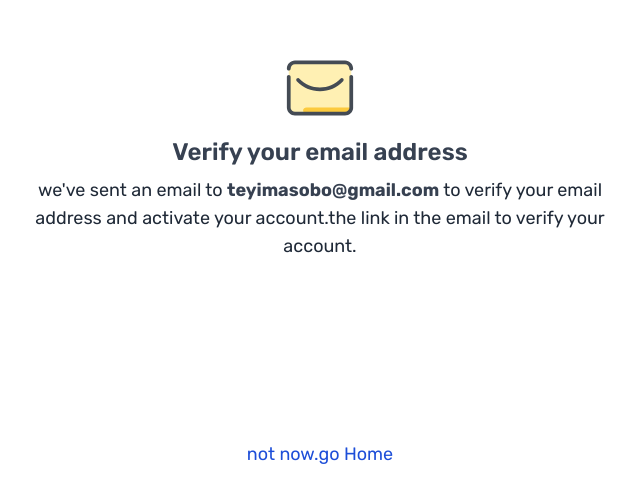
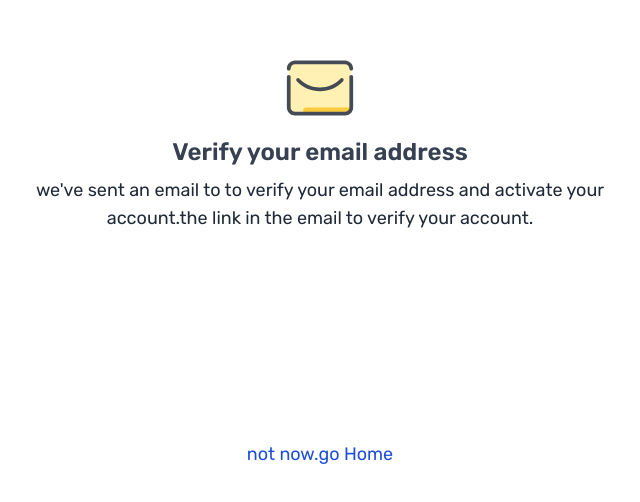
Before and after one commit to teyim/Jadoo, a React (Create React App) app: page /verifyemail in a window 1280 px wide. Shown: the part 146-648 px from the top of the page, without its empty margins (320-960 px from the left). Built offline with nearby package versions, Linux system fonts and the light colour scheme.

Commit message:
Modify VerifyEmail component

```diff
--- a/src/Components/Auth/VerifyEmail.js
+++ b/src/Components/Auth/VerifyEmail.js
@@ -1,8 +1,11 @@
 import React from 'react'
 import letterImage from '../../Assets/images/letter.svg'
-import { useHistory } from 'react-router-dom'
+import { useHistory } from 'react-router-dom';
+import { useSelector } from 'react-redux';
+
 
 export default function VerifyEmail() {
+    const {userData} = useSelector(state => state.user)
     const history=useHistory()
     const handleRedirect=()=>{
         history.replace('/')
@@ -13,7 +16,7 @@ export default function VerifyEmail() {
                 <div className='w-5/6 h-5/6 md:w-1/2 md:h-1/2 p-2'>
                     <img src={letterImage} alt='letter' className='w-20 mx-auto' />
                     <p className=" text-gray-700 font-semibold text-2xl text-center py-2">Verify your email address</p>
-                    <p className="text-lg text-gray-800 text-center">we've sent an email to <span className="font-bold text-gray-700">teyimasobo@gmail.com</span> to verify your email address and activate your account.the link in the email to verify your account.</p>
+                    <p className="text-lg text-gray-800 text-center">we've sent an email to <span className="font-bold text-gray-700">{userData?.email}</span> to verify your email address and activate your account.the link in the email to verify your account.</p>
                 </div>
                 <button onClick={handleRedirect} className='text-lg  text-blue-700'>not now.go Home</button>
             </div >
```
